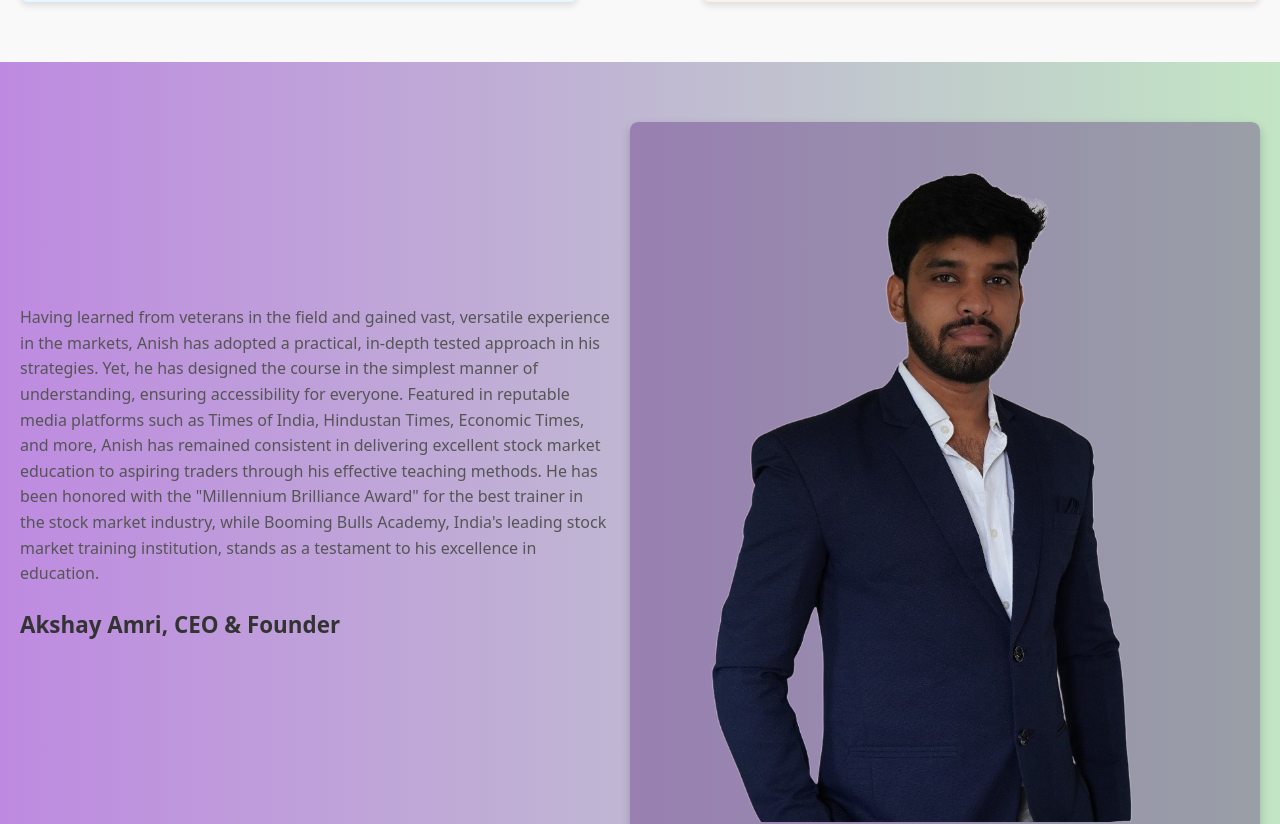
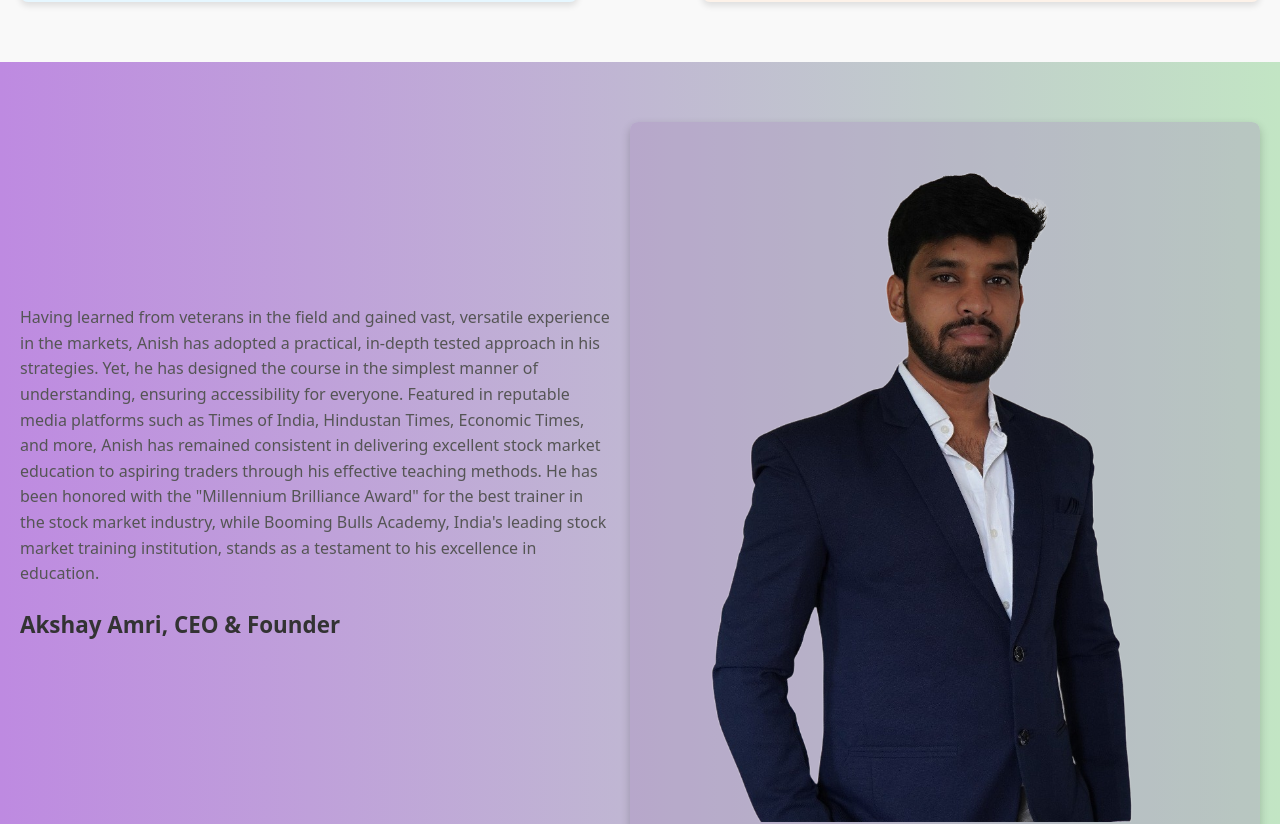
Before and after one commit to GauravC135/amri-trades, a React (Create React App) app: page /#/ in a window 1280 px wide. Shown: the part 2300-3124 px from the top of the page. Built offline with nearby package versions, Linux system fonts and the light colour scheme.

Commit message:
Prepare for deployment

```diff
--- a/src/MainContent.css
+++ b/src/MainContent.css
@@ -396,7 +396,7 @@
   background-size: cover;
   background-position: center;
   background-repeat: no-repeat;
-  background-color: #3C0064;
+  background-color: #a485b9;
   opacity: 0.3; /* Change the opacity of the background image */
   z-index: 0; /* Ensure background stays behind the image */
   border-radius: 8px; /* Matches the shape of the image */
```
